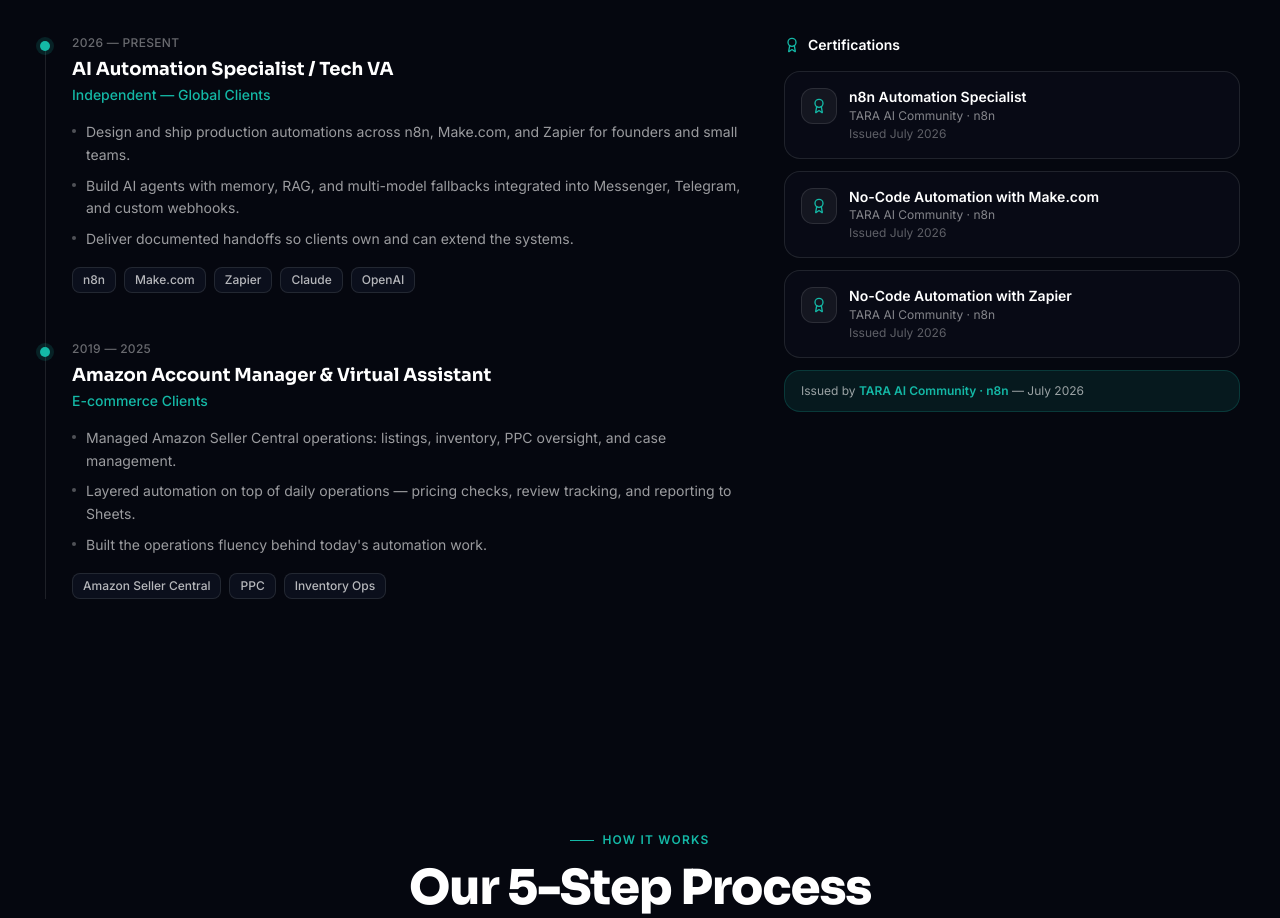
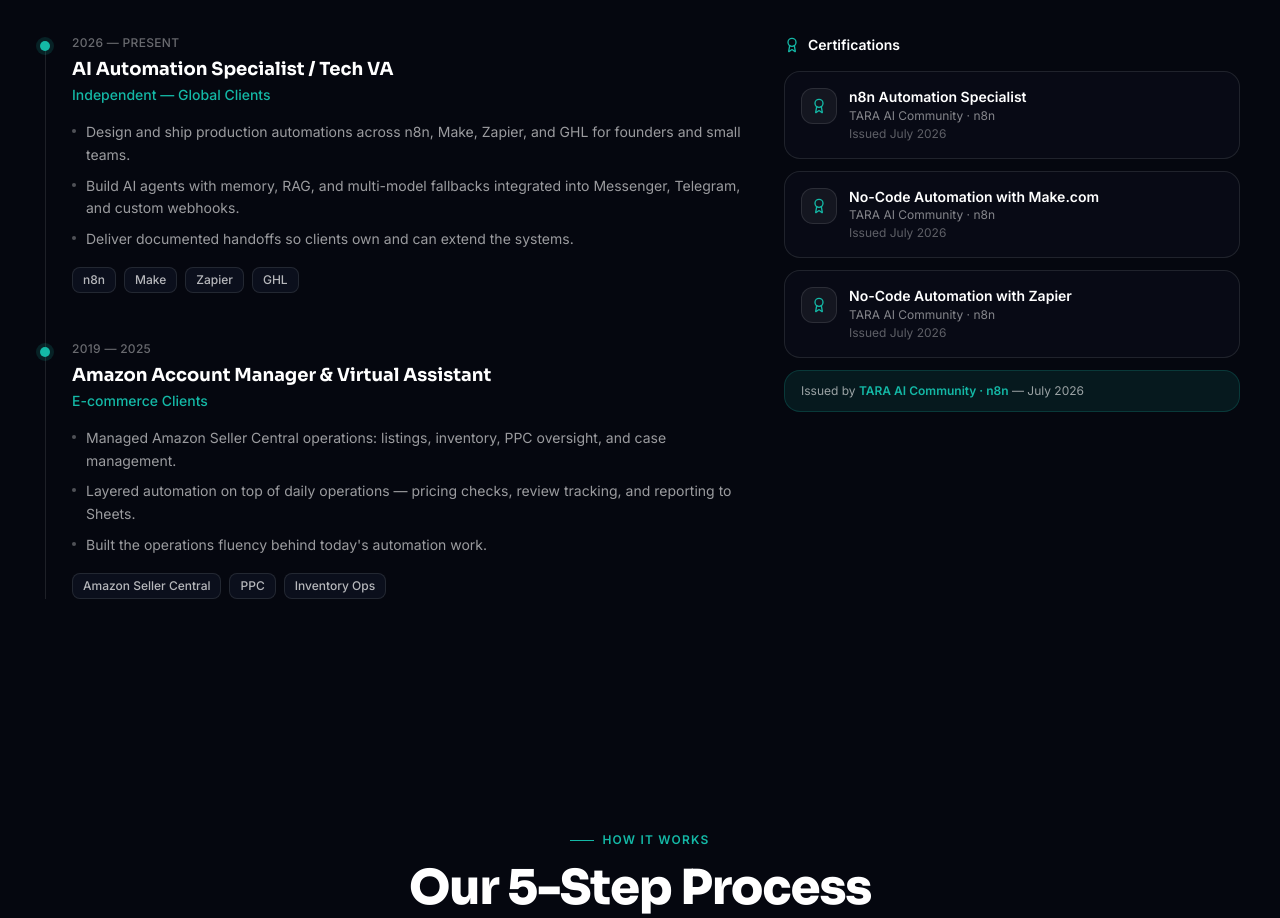
Before and after one commit to manuelraiautomation-bot/manny-portfolio, a React (Vite) app: page / in a window 1280 px wide. Shown: the part 3080-3998 px from the top of the page. Built offline with nearby package versions, Linux system fonts and the light colour scheme.

Commit message:
Align experience platforms with n8n, Make, Zapier, and GHL

```diff
--- a/src/components/Experience.jsx
+++ b/src/components/Experience.jsx
@@ -6,11 +6,11 @@ const JOBS = [
     title: "AI Automation Specialist / Tech VA",
     company: "Independent — Global Clients",
     bullets: [
-      "Design and ship production automations across n8n, Make.com, and Zapier for founders and small teams.",
+      "Design and ship production automations across n8n, Make, Zapier, and GHL for founders and small teams.",
       "Build AI agents with memory, RAG, and multi-model fallbacks integrated into Messenger, Telegram, and custom webhooks.",
       "Deliver documented handoffs so clients own and can extend the systems.",
     ],
-    tools: ["n8n", "Make.com", "Zapier", "Claude", "OpenAI"],
+    tools: ["n8n", "Make", "Zapier", "GHL"],
   },
   {
     dates: "2019 — 2025",
```
